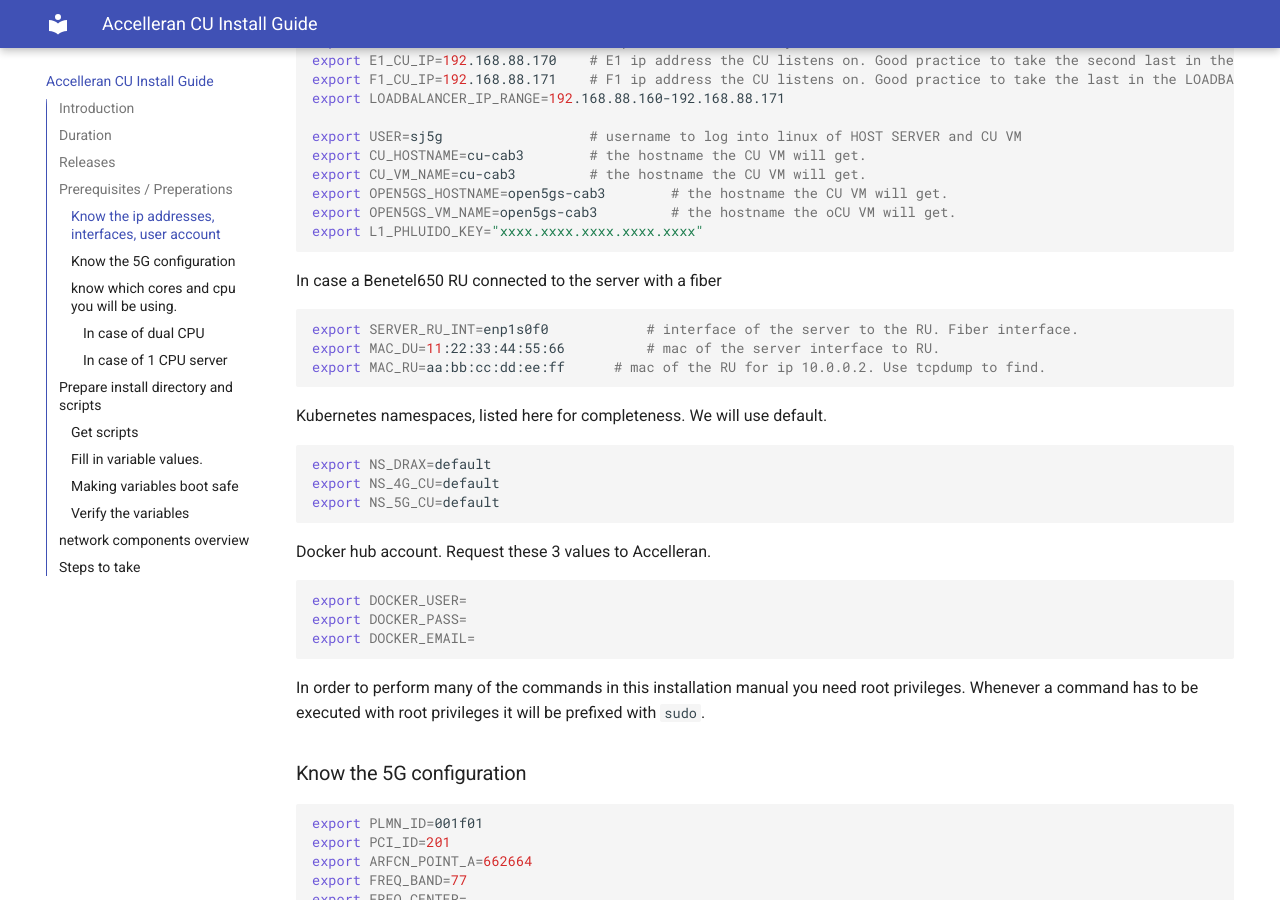
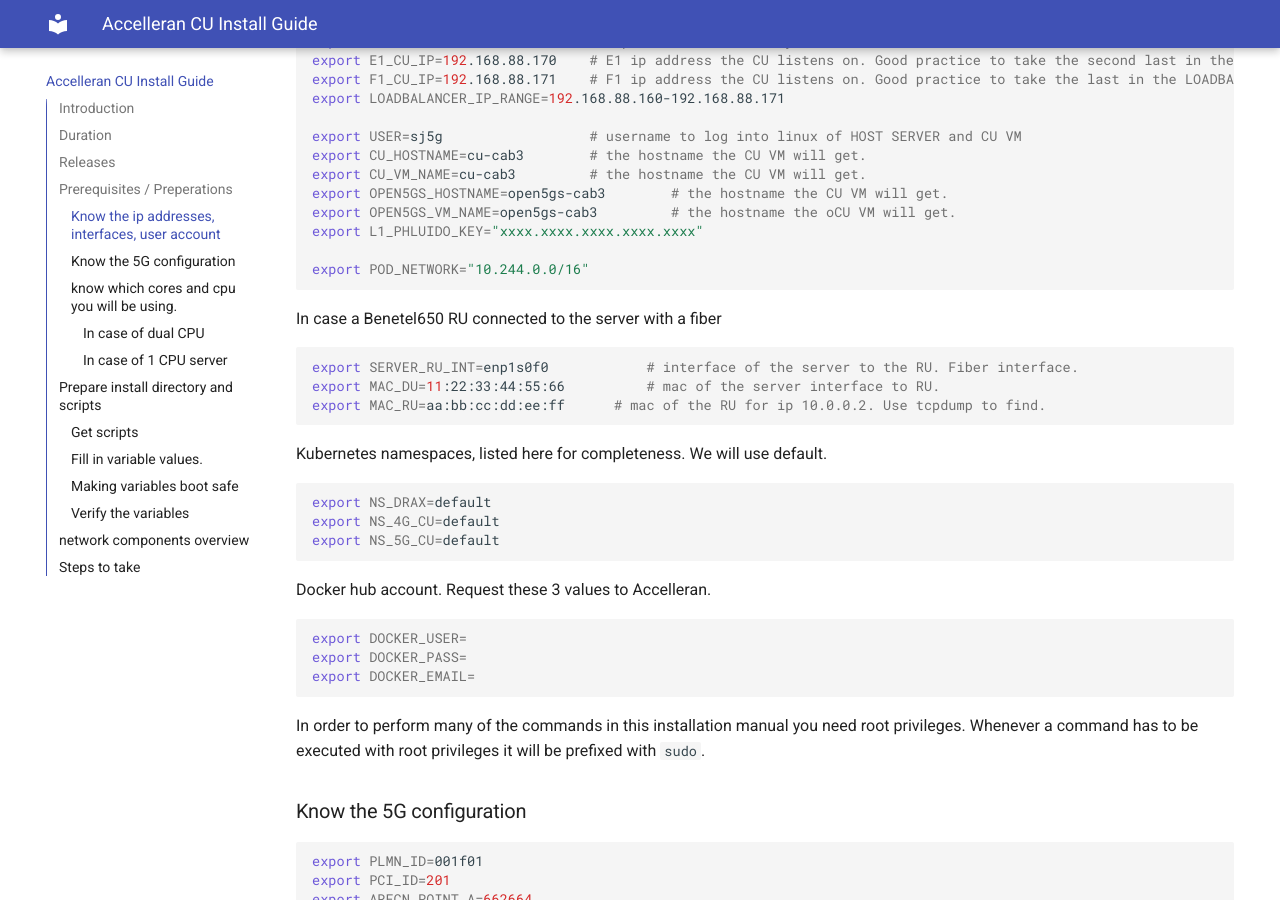
Before and after one commit to accelleran/drax-docs, an MkDocs documentation site: the page built from docs/index.md, in a window 1280 px wide and 900 px high, scrolled down 3552 px. Built offline with MkDocs 1.6.1 and Material for MkDocs 9.7.7, drawn with Linux system fonts in a browser that asks for light colours; the version menu is left out.

Commit message:
adding POD_NETWORK in first page

````diff
--- a/docs/index.md
+++ b/docs/index.md
@@ -123,6 +123,8 @@ export CU_VM_NAME=cu-cab3         # the hostname the CU VM will get.
 export OPEN5GS_HOSTNAME=open5gs-cab3        # the hostname the CU VM will get.
 export OPEN5GS_VM_NAME=open5gs-cab3         # the hostname the oCU VM will get.
 export L1_PHLUIDO_KEY="xxxx.xxxx.xxxx.xxxx.xxxx"
+
+export POD_NETWORK="10.244.0.0/16"
 ```
 
 In case a Benetel650 RU connected to the server with a fiber
````
